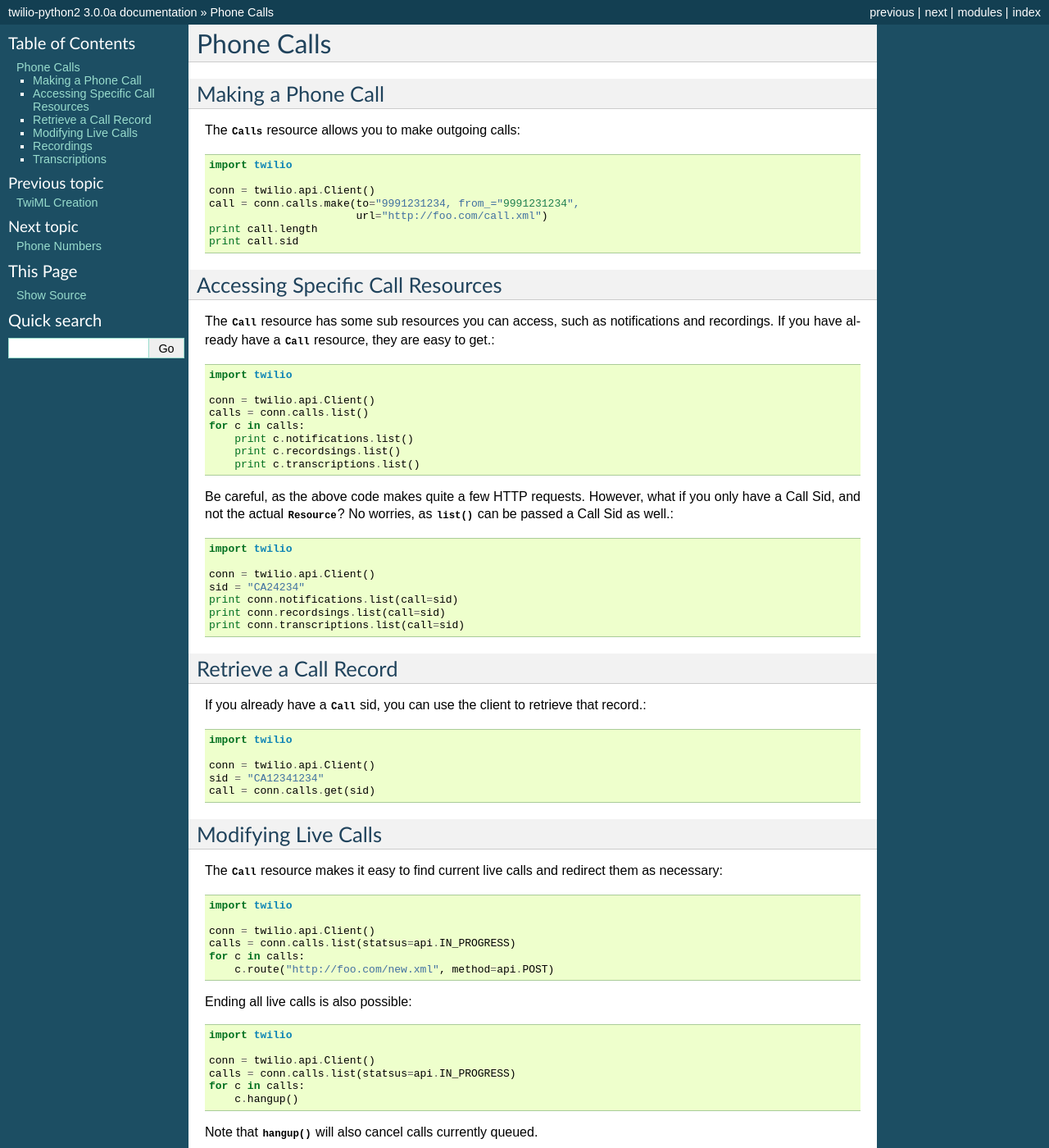
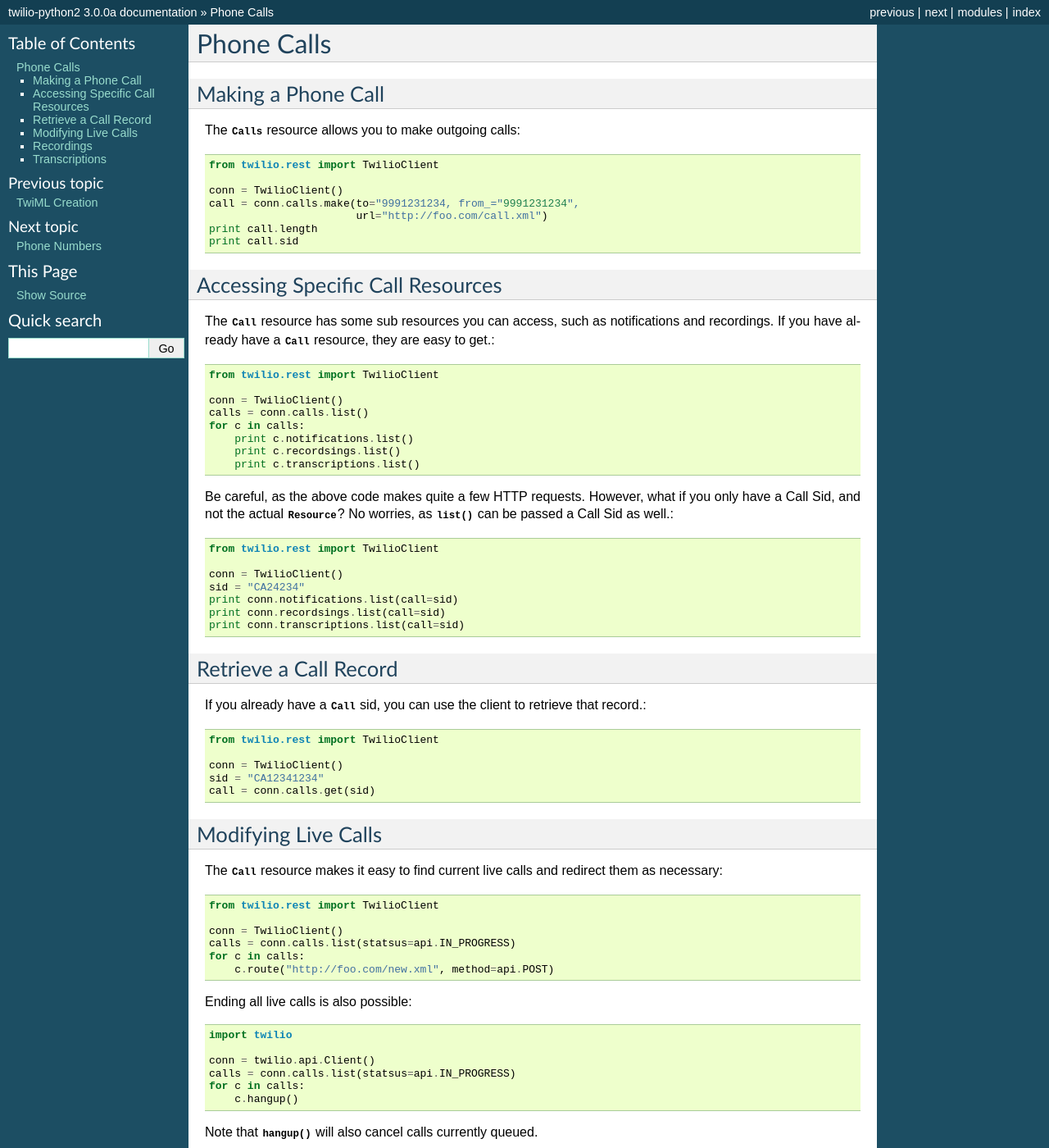
Before and after one commit to kyleconroy/python-twilio2, a Sphinx documentation site: the page built from docs/usage/phone-calls.rst, in a window 1280 px wide and 1400 px high. Shown: the whole window at 82% size. Built offline with Sphinx 7.4.7, drawn with Linux system fonts in a browser that asks for light colours; pages that are not in the unit, such as notebooks, are missing from menus; some of the changed text lies outside the part shown.

Commit message:
Update documentation to reflect rest subpackage restructure

```diff
--- a/docs/usage/accounts.rst
+++ b/docs/usage/accounts.rst
@@ -13,7 +13,7 @@ Use the :meth:`Account.update` to modify one of your accounts. Right now the onl
 
 .. code-block:: python
 
-    from twilio.rest.client import TwilioClient
+    from twilio.rest import TwilioClient
 
     conn = TwilioClient()
     account = conn.accounts.get()
@@ -26,7 +26,7 @@ Subaccounts are easy to make.
 
 .. code-block:: python
 
-    from twilio.rest.client import TwilioClient
+    from twilio.rest import TwilioClient
 
     conn = TwilioClient()
     subaccount = conn.accounts.create(name="My Awesome SubAccount")
--- a/docs/usage/basics.rst
+++ b/docs/usage/basics.rst
@@ -11,7 +11,7 @@ Here we look for the credentials in the enviroment
 
 .. code-block:: python
 
-    from twilio.rest.client import TwilioClient
+    from twilio.rest import TwilioClient
 
     conn = TwilioClient()
 
@@ -19,7 +19,7 @@ Where as here we pass the credentials into the constructor.
 
 .. code-block:: python
 
-    from twilio.rest.client import TwilioClient
+    from twilio.rest import TwilioClient
 
     ACCOUT_SID = "AXXXXXXXXXXXXXXXXX"
     AUTH_TOKEN = "YYYYYYYYYYYYYYYYYY"
--- a/docs/usage/phone-calls.rst
+++ b/docs/usage/phone-calls.rst
@@ -7,9 +7,9 @@ Making a Phone Call
 
 The :class:`Calls` resource allows you to make outgoing calls::
 
-    import twilio
+    from twilio.rest import TwilioClient
 
-    conn = twilio.api.Client()
+    conn = TwilioClient()
     call = conn.calls.make(to="9991231234, from_="9991231234",
                            url="http://foo.com/call.xml")
     print call.length
@@ -20,9 +20,9 @@ Accessing Specific Call Resources
 
 The :class:`Call` resource has some sub resources you can access, such as notifications and recordings. If you have already have a :class:`Call` resource, they are easy to get.::
 
-    import twilio
+    from twilio.rest import TwilioClient
 
-    conn = twilio.api.Client()
+    conn = TwilioClient()
     calls = conn.calls.list()
     for c in calls:
         print c.notifications.list()
@@ -31,9 +31,9 @@ The :class:`Call` resource has some sub resources you can access, such as notifi
 
 Be careful, as the above code makes quite a few HTTP requests. However, what if you only have a Call Sid, and not the actual :class:`Resource`? No worries, as :meth:`list` can be passed a Call Sid as well.::
 
-    import twilio
+    from twilio.rest import TwilioClient
 
-    conn = twilio.api.Client()
+    conn = TwilioClient()
     sid = "CA24234"
     print conn.notifications.list(call=sid)
     print conn.recordsings.list(call=sid)
@@ -44,9 +44,9 @@ Retrieve a Call Record
 
 If you already have a :class:`Call` sid, you can use the client to retrieve that record.::
 
-    import twilio
+    from twilio.rest import TwilioClient
 
-    conn = twilio.api.Client()
+    conn = TwilioClient()
     sid = "CA12341234"
     call = conn.calls.get(sid)
 
@@ -55,9 +55,9 @@ Modifying Live Calls
 
 The :class:`Call` resource makes it easy to find current live calls and redirect them as necessary::
 
-    import twilio
+    from twilio.rest import TwilioClient
 
-    conn = twilio.api.Client()
+    conn = TwilioClient()
     calls = conn.calls.list(statsus=api.IN_PROGRESS)
     for c in calls:
         c.route("http://foo.com/new.xml", method=api.POST)
@@ -76,9 +76,9 @@ Note that :meth:`hangup` will also cancel calls currently queued.
 If you already have a :class:`Call` sid, you can use the :class:`Calls` resource to update
 the record without having to use :meth:`get` first.::
 
-    import twilio
+    from twilio.rest import TwilioClient
 
-    conn = twilio.api.Client()
+    conn = TwilioClient()
     sid = "CA12341234"
     conn.calls.update(sid, url="http://foo.com/new.xml", method=api.POST)
 
--- a/docs/usage/phone-numbers.rst
+++ b/docs/usage/phone-numbers.rst
@@ -29,9 +29,9 @@ Adding a new phone number to your validated numbers is quick and easy
 
 .. code-block:: python
 
-    import twilio
+    from twilio.rest import TwilioClient
 
-    conn = twilio.api.Client()
+    conn = TwilioClient()
     response = conn.caller_ids.validate("+9876543212")
     print response["validation_code"]
 
```
Also changed, not shown: 1 other file.
